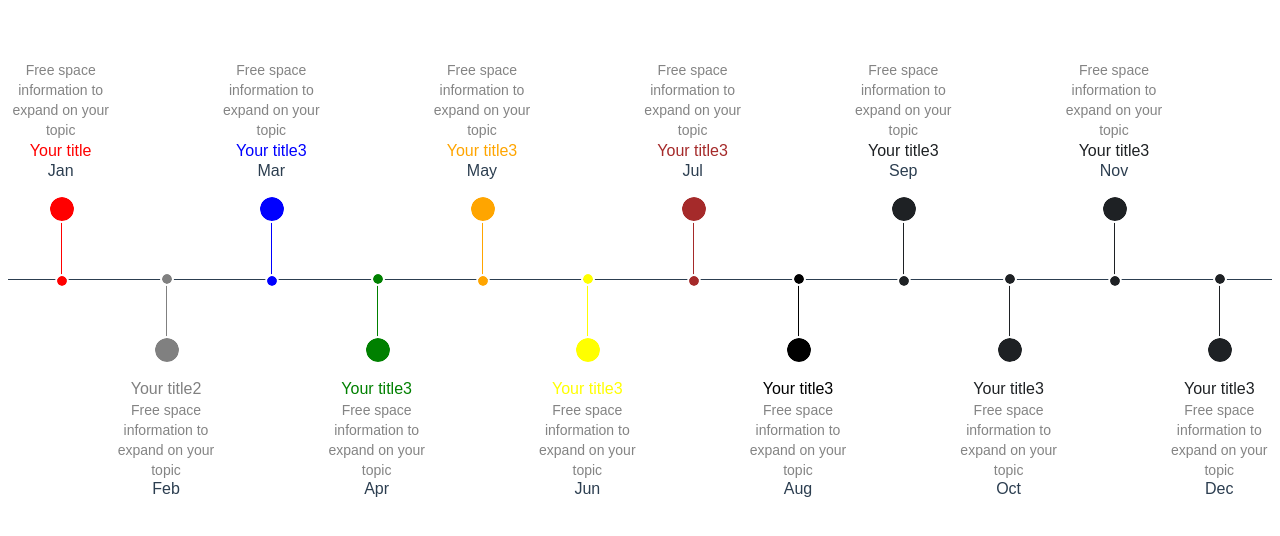
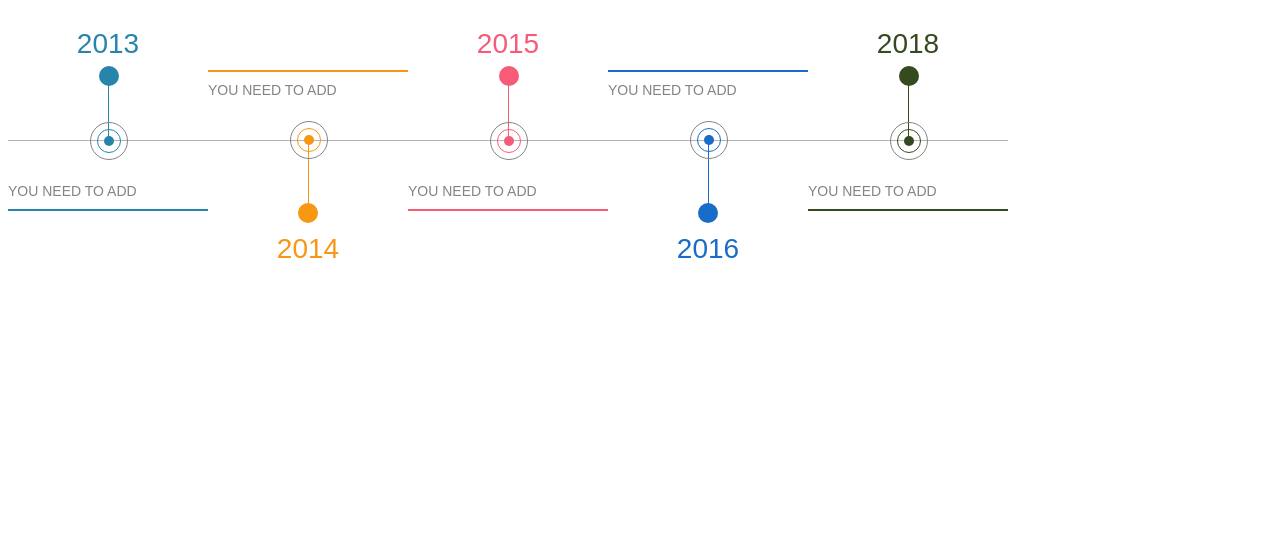
Before and after one commit to cristianpoleyJS/vue-next-timeline, a Vue app: page / in a window 1280 px wide. Shown: the top 536 px of the page. Built offline with nearby package versions, Linux system fonts and the light colour scheme.

Commit message:
[refactor] Added new style component

```diff
--- a/src/App.vue
+++ b/src/App.vue
@@ -1,6 +1,6 @@
 <template>
   <div id="app">
-    <VueNextTimeline :items="items" :horizontal="true"/>
+    <VueNextTimeline :items="items"/>
   </div>
 </template>
 
@@ -16,72 +16,29 @@ export default {
     return {
       items: [
         {
-          title: 'Your title',
-          content: 'Free space information to expand on your topic',
-          color: 'red',
-          lineText: 'Jan'
+          title: '2013',
+          content: 'You need to add',
+          color: '#2785ab'
         },
         {
-          title: 'Your title2',
-          content: 'Free space information to expand on your topic',
-          color: 'gray',
-          lineText: 'Feb'
+          title: '2014',
+          content: 'You need to add',
+          color: '#f89714'
         },
         {
-          title: 'Your title3',
-          content: 'Free space information to expand on your topic',
-          color: 'blue',
-          lineText: 'Mar'
+          title: '2015',
+          content: 'You need to add',
+          color: '#f65b78'
         },
         {
-          title: 'Your title3',
-          content: 'Free space information to expand on your topic',
-          color: 'green',
-          lineText: 'Apr'
+          title: '2016',
+          content: 'You need to add',
+          color: '#196cc7'
         },
         {
-          title: 'Your title3',
-          content: 'Free space information to expand on your topic',
-          color: 'orange',
-          lineText: 'May'
-        },
-        {
-          title: 'Your title3',
-          content: 'Free space information to expand on your topic',
-          color: 'yellow',
-          lineText: 'Jun'
-        },
-        {
-          title: 'Your title3',
-          content: 'Free space information to expand on your topic',
-          color: 'brown',
-          lineText: 'Jul'
-        },
-        {
-          title: 'Your title3',
-          content: 'Free space information to expand on your topic',
-          color: 'black',
-          lineText: 'Aug'
-        },
-        {
-          title: 'Your title3',
-          content: 'Free space information to expand on your topic',
-          lineText: 'Sep'
-        },
-        {
-          title: 'Your title3',
-          content: 'Free space information to expand on your topic',
-          lineText: 'Oct'
-        },
-        {
-          title: 'Your title3',
-          content: 'Free space information to expand on your topic',
-          lineText: 'Nov'
-        },
-        {
-          title: 'Your title3',
-          content: 'Free space information to expand on your topic',
-          lineText: 'Dec'
+          title: '2018',
+          content: 'You need to add',
+          color: '#364a20'
         }
       ]
     }
--- a/src/components/VueNextTimeline.vue
+++ b/src/components/VueNextTimeline.vue
@@ -1,28 +1,93 @@
 <template>
-  <section class="vue-next-timeline" v-if="items && items.length">
-    <ul class="vue-next-timeline__list-items" :class="{
-      'horizontal': horizontal
+  <div
+    class="vue-next-timeline"
+    :style="{
+      'min-width': minWidth,
+      'max-width': maxWidth
     }">
-      <li v-for="(item, ix) in items" :key="item[itemUniqueKey] || ix" :class="{'li-last': ix === items.length - 1, 'even': ix % 2 === 0, 'odd': ix % 2 !== 0}" :style="{'--color': colorItem(item)}">
-        <span class="vue-next-timeline__list-items__line" />
-        <summary class="vue-next-timeline__list-items__summary">
+    <table>
+      <tbody>
+        <template v-for="(item, ix) in items">
+          <!-- Item impar -->
+          <td v-if="ix % 2 === 0" :key="item[itemUniqueKey] || ix" class="vue-next-timeline__item even">
+            <!-- Title item -->
+            <tr
+              :class="{'li-last': ix === items.length - 1}"
+              :style="{'--color': colorItem(item)}">
+              <div class="vue-next-timeline__item--line" :style="{'--color': colorItem(item)}">
+                <span class="budget" />
+              </div>
+              <div class="vue-next-timeline__item--title">
                 <slot name="title">
-            <span class="vue-next-timeline__list-items__summary--title" v-if="itemTitle(item)" :style="{'--color': colorItem(item)}">
+                  <span
+                    :title="itemTitle(item)"
+                    @click="titleClicked(item)"
+                    class="vue-next-timeline__item--title"
+                    v-if="itemTitle(item)"
+                    :style="{'--color': colorItem(item)}">
                       {{ itemTitle(item) }}
                   </span>
                 </slot>
+              </div>
+            </tr>
+            <!-- Content item -->
+            <tr class="vue-next-timeline__item__wrapper-content" :style="{'min-width': minWidthItem, 'max-width': maxWidthItem}">
+              <div class="vue-next-timeline__item--content">
                 <slot name="content">
-            <span class="vue-next-timeline__list-items__summary--content" v-if="itemContent(item)">
+                  <span
+                    :title="itemContent(item)"
+                    @click="titleClicked(item)"
+                    :style="{'--color': colorItem(item)}"
+                    class="vue-next-timeline__item--content"
+                    v-if="itemContent(item)">
                       {{ itemContent(item) }}
                   </span>
                 </slot>
-        </summary>
-        <slot name="line-title">
-          {{ itemLineText(item) }}
+              </div>
+            </tr>
+          </td>
+          <!-- Item par -->
+          <td v-else :key="item[itemUniqueKey] || ix" class="vue-next-timeline__item odd">
+            <!-- Content item -->
+            <tr class="vue-next-timeline__item__wrapper-content" :style="{'min-width': minWidthItem, 'max-width': maxWidthItem}">
+                <div class="vue-next-timeline__item--content">
+                  <slot name="content">
+                    <span
+                      :title="itemContent(item)"
+                      @click="titleClicked(item)" :style="{'--color': colorItem(item)}"
+                      class="vue-next-timeline__item--content"
+                      v-if="itemContent(item)">
+                        {{ itemContent(item) }}
+                    </span>
                   </slot>
-      </li>
-    </ul>
-  </section>
+                </div>
+            </tr>
+            <!-- Title item -->
+            <tr
+              :key="item[itemUniqueKey] || ix"
+              :class="{'li-last': ix === items.length - 1}"
+              :style="{'--color': colorItem(item)}">
+                <div class="vue-next-timeline__item--line" :style="{'--color': colorItem(item)}">
+                  <span class="budget" />
+                </div>
+                <div class="vue-next-timeline__item--title">
+                  <slot name="title">
+                    <span
+                      :title="itemTitle(item)"
+                      @click="titleClicked(item)"
+                      class="vue-next-timeline__item--title"
+                      v-if="itemTitle(item)"
+                      :style="{'--color': colorItem(item)}">
+                        {{ itemTitle(item) }}
+                    </span>
+                  </slot>
+                </div>
+            </tr>
+          </td>
+        </template>
+      </tbody>
+    </table>
+  </div>
 </template>
 
 <script>
@@ -32,10 +97,6 @@ export default {
     items: {
       type: Array,
       default: () => ([])
-    },
-    horizontal: {
-      type: Boolean,
-      default: false
     },
     itemUniqueKey: {
       type: String,
@@ -49,13 +110,25 @@ export default {
       type: String,
       default: 'content'
     },
-    itemLineTextKey: {
-      type: String,
-      default: 'lineText'
-    },
     itemClickable: {
       type: [String, Boolean],
       default: true
+    },
+    minWidth: {
+      type: String,
+      default: '700px'
+    },
+    maxWidth: {
+      type: String,
+      default: '1220px'
+    },
+    minWidthItem: {
+      type: String,
+      default: '200px'
+    },
+    maxWidthItem: {
+      type: String,
+      default: '400px'
     },
     textAlign: {
       type: String,
@@ -92,12 +165,14 @@ export default {
       return item[this.itemContentKey]
     },
 
-    itemLineText (item) {
-      return item[this.itemLineTextKey]
+    colorItem (item) {
+      return item.color || '#1e2124'
     },
 
-    colorItem (item) {
-      return item.color || '#1e2124'
+    titleClicked (item) {
+      if (this.itemClickable) {
+        this.$emit('click', item)
+      }
     }
   }
 }
@@ -113,103 +188,166 @@ export default {
     color: #2c3e50;
     margin-top: 60px;
 
-    &__list-items {
+    > table {
       list-style: none;
       display: flex;
       padding: 0;
+      border-collapse: collapse;
 
-      > li {
+      tr {
+        min-height: 80px;
+        max-width: 200px;
+        display: block;
         position: relative;
+      }
 
-        .vue-next-timeline__list-items__line {
+      .vue-next-timeline__item {
+        position: relative;
+        border: 0;
+        padding: 0;
+
+        &--line {
           background-color: var(--color);
           width: 1px;
-          height: 60px;
+          height: 70px;
           display: block;
           position: absolute;
           left: 50%;
-          &:before,
-          &:after {
-            content: '';
+
+          .budget {
+            position: absolute;
+            bottom: 0;
             background-color: var(--color);
-            display: block;
-            position: absolute;
-            border-radius: 100%;
-            outline: 2px solid #fff;
-          }
-        }
-
-        &.even {
-          border-bottom: 1px solid #2c3e50;
-          padding-bottom: 90px;
-
-          .vue-next-timeline__list-items__summary--title {
-            display: table-footer-group;
-          }
-          .vue-next-timeline__list-items__summary--content {
-            display: table-header-group;
-          }
-          .vue-next-timeline__list-items__line {
-            bottom: 0;
-            &:before {
-              content: '';
-              width: 24px;
-              height: 24px;
-              top: -22px;
-              left: -11px;
-            }
-            &:after {
-              content: '';
             width: 10px;
             height: 10px;
-              bottom: -7px;
-              left: -4px;
-            }
-          }
-        }
-        &.odd {
-          transform: translateY(100%);
-          border-top: 1px solid #2c3e50;
-          margin-bottom: 1px;
-          padding-top: 90px;
+            border-radius: 100%;
 
-          .vue-next-timeline__list-items__line {
-            top: 0;
             &:before {
               content: '';
               width: 10px;
               height: 10px;
-              top: -6px;
-              left: -4px;
+              border: 1px solid var(--color);
+              display: block;
+              padding: 6px;
+              position: absolute;
+              top: -7px;
+              left: -7px;
+              border-radius: 100%;
             }
             &:after {
               content: '';
               width: 24px;
               height: 24px;
-              bottom: -22px;
-              left: -11px;
-            }
+              border: 1px solid #848484;
+              display: block;
+              padding: 6px;
+              position: absolute;
+              top: -14px;
+              left: -14px;
+              border-radius: 100%;
             }
           }
         }
 
-      &__summary {
-        display: table;
-
         &--title {
-          font-weight: 500;
+          font-weight: 300;
           color: var(--color);
           display: block;
-          font-size: 1rem;
-          margin-top: 8px;
+          font-size: 28px;
           line-height: 22px;
+          text-align: left;
+          text-transform: uppercase;
+          line-height: 2rem;
+          position: absolute;
+          text-align: center;
+          width: 100%;
+        }
+
+        &__wrapper-content {
+          min-height: 80px;
+          position: relative;
+          display: block;
         }
         &--content {
           font-size: 14px;
           line-height: 20px;
           color: #848484;
+          width: 100%;
+          position: absolute;
+          left: 0;
+          text-align: left;
+          text-transform: uppercase;
+          padding: 8px 0;
+          width: 100%;
         }
 
+        // Impar
+        &.even {
+
+          tr:first-child {
+            border-bottom: 1px solid #b2b3b6;
+          }
+
+          .vue-next-timeline__item--title {
+            bottom: 100%;
+          }
+          .vue-next-timeline__item--content {
+            top: 1rem;
+            border-bottom: 2px solid var(--color);
+          }
+          .vue-next-timeline__item--line {
+            bottom: 0;
+            &:before {
+              position: absolute;
+              background-color: var(--color);
+              content: '';
+              width: 20px;
+              height: 20px;
+              top: -4px;
+              left: -9px;
+              display: block;
+              border-radius: 100%;
+            }
+
+            .budget {
+              bottom: -6px;
+              left: -4px;
+            }
+          }
+        }
+        // Par
+        &.odd {
+          tr:first-child {
+            border-bottom: 1px solid #b2b3b6;
+          }
+
+          .vue-next-timeline__item--title {
+            top: 100%;
+            margin-top: 6px;
+          }
+          .vue-next-timeline__item--content {
+            bottom: 1rem;
+            border-top: 2px solid var(--color);
+          }
+          .vue-next-timeline__item--line {
+            top: 0;
+            .budget {
+              top: -6px;
+              left: -4px;
+            }
+
+            &:after {
+              position: absolute;
+              background-color: var(--color);
+              content: '';
+              width: 20px;
+              height: 20px;
+              bottom: -12px;
+              left: -10px;
+              border-radius: 100%;
+            }
+          }
+        }
       }
     }
   }
```
Lines whose indentation alone changed are shown as unchanged.
